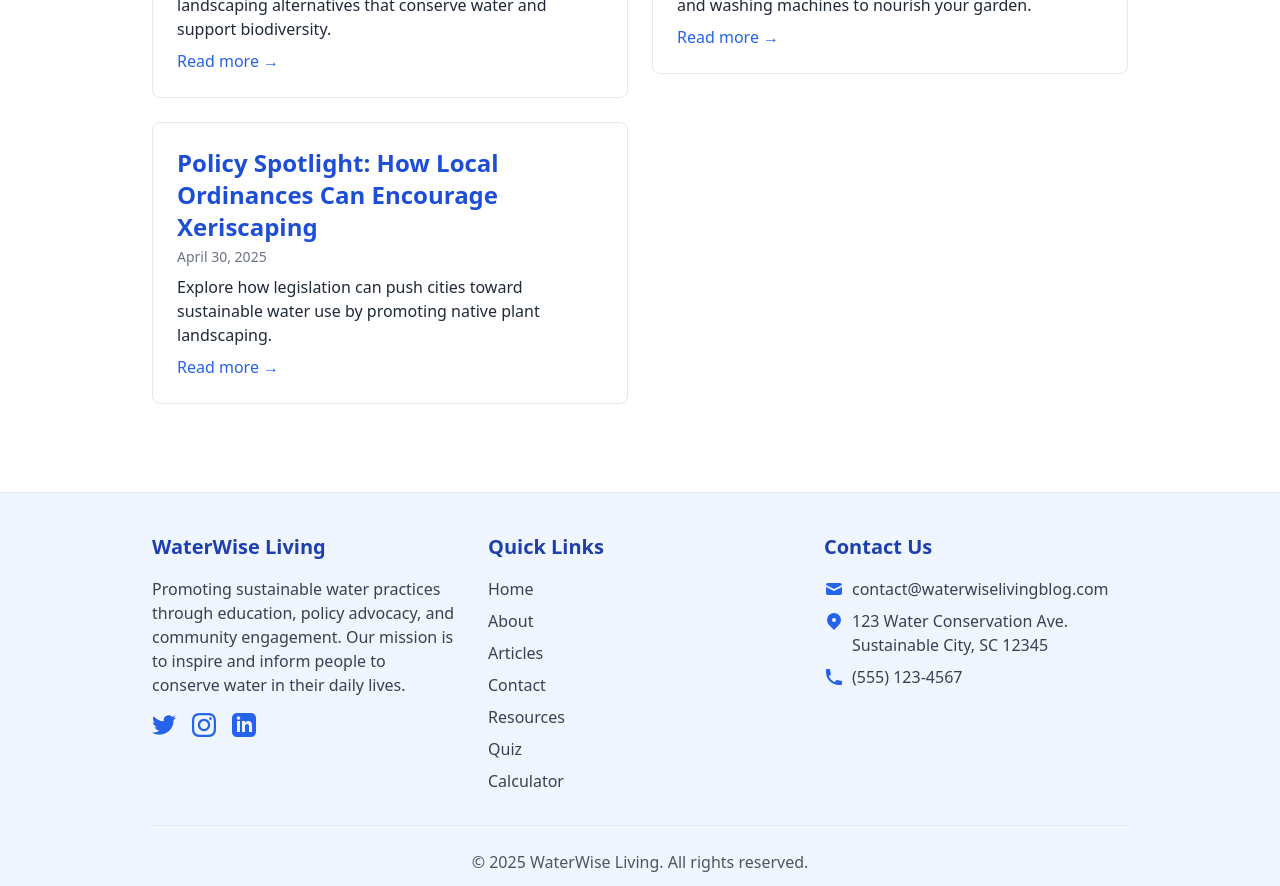
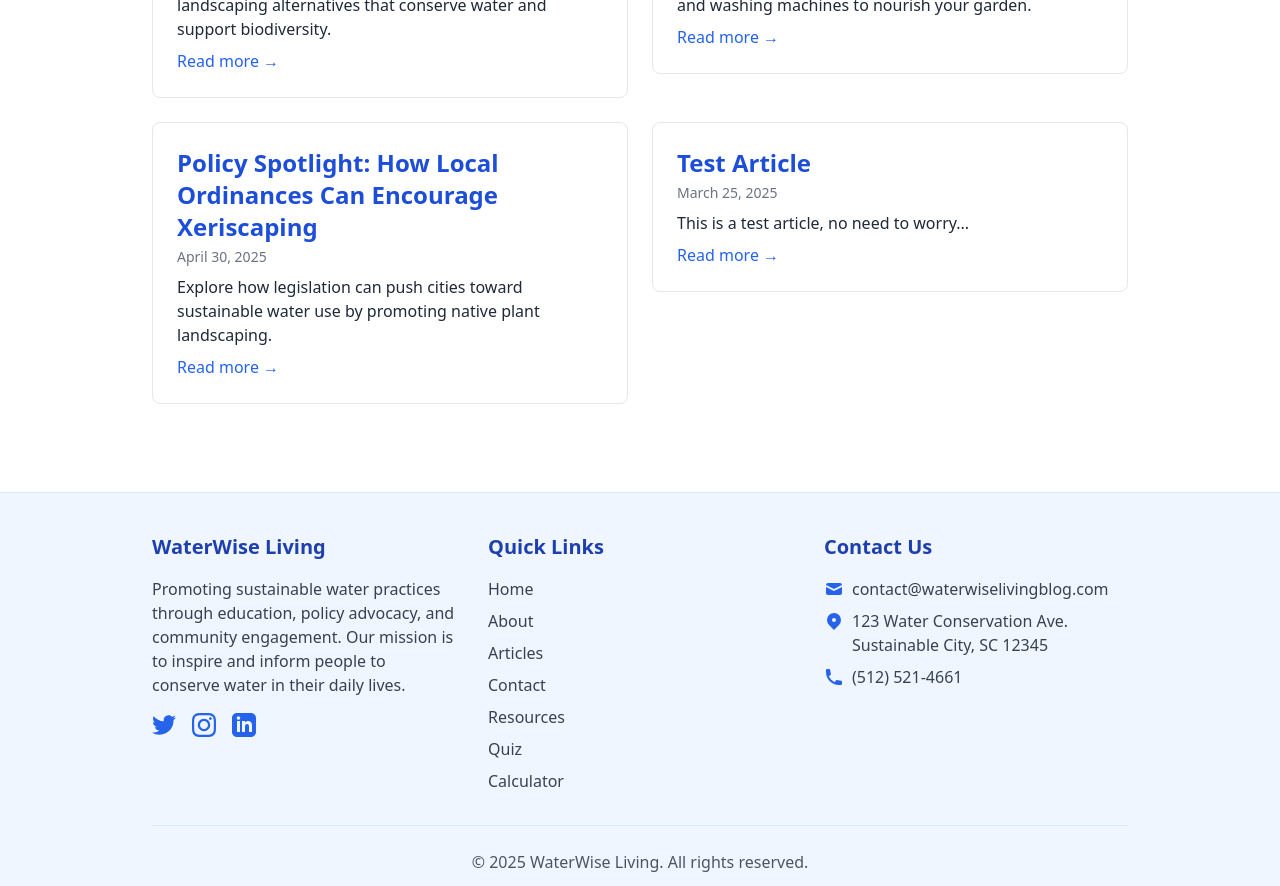
Before and after one commit to AlbertEinstein07/AlbertEinstein07.github.io, a React (Create React App) app: page / in a window 1280 px wide. Shown: the part 380-1266 px from the top of the page. Built offline with nearby package versions, Linux system fonts and the light colour scheme; the HTML template or start-up script is replaced by a standard one.

Commit message:
footer changes + test article

```diff
--- a/src/App.js
+++ b/src/App.js
@@ -151,6 +151,17 @@ const posts = [
       <h2>Case Study: Tucson, Arizona</h2>
 
       <p>Tucson's comprehensive approach combines rebates, education, and rainwater harvesting incentives. Since implementing these policies, the city has seen a 30% reduction in per capita water use despite population growth.</p>
+    `,
+  },
+  {
+    id: 4,
+    title: "Test Article",
+    date: "March 25, 2025",
+    summary:
+      "This is a test article, no need to worry...",
+    content:`
+      <p>this is a test article, testing out tags</p>
+      <h2>test header</h2>
     `,
   },
 ];
@@ -420,7 +431,7 @@ function FooterComponent() {
                 <svg xmlns="http://www.w3.org/2000/svg" className="h-5 w-5 mr-2 mt-0.5 text-blue-600" viewBox="0 0 20 20" fill="currentColor">
                   <path d="M2 3a1 1 0 011-1h2.153a1 1 0 01.986.836l.74 4.435a1 1 0 01-.54 1.06l-1.548.773a11.037 11.037 0 006.105 6.105l.774-1.548a1 1 0 011.059-.54l4.435.74a1 1 0 01.836.986V17a1 1 0 01-1 1h-2C7.82 18 2 12.18 2 5V3z" />
                 </svg>
-                <span>(555) 123-4567</span>
+                <span>(512) 521-4661</span>
               </li>
             </ul>
           </div>
```
